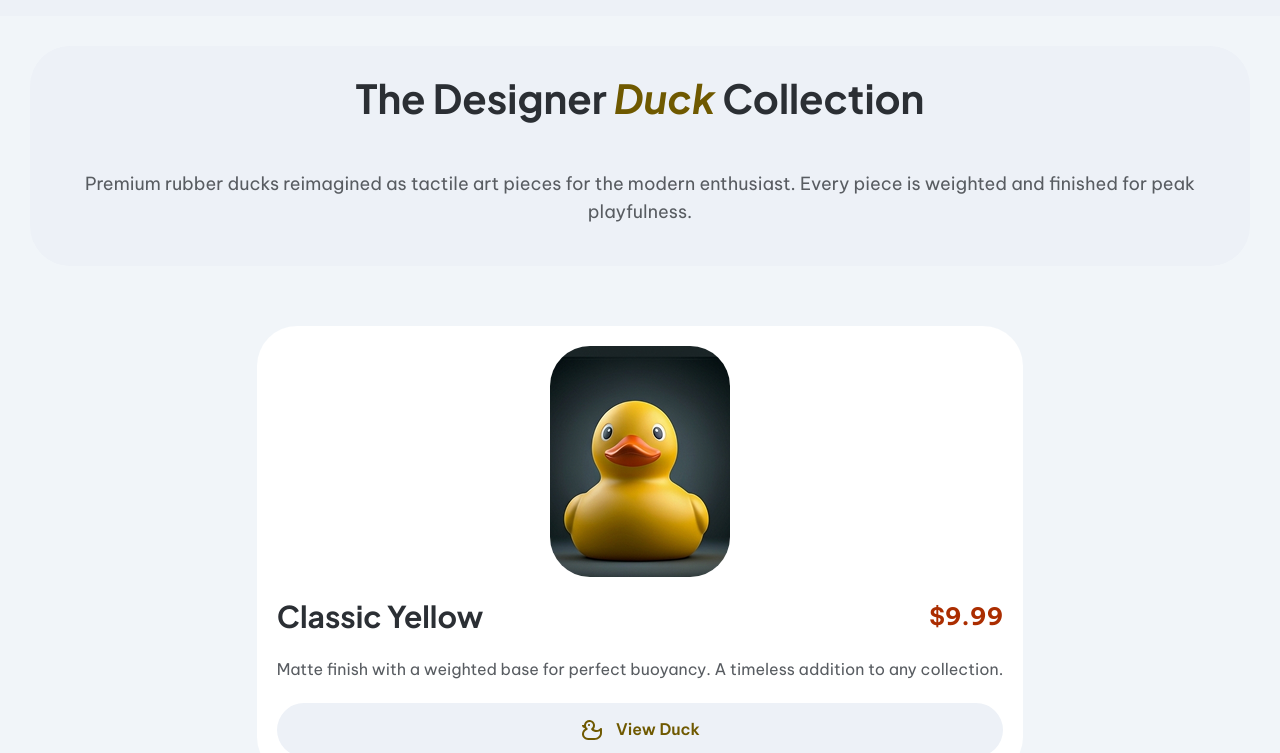
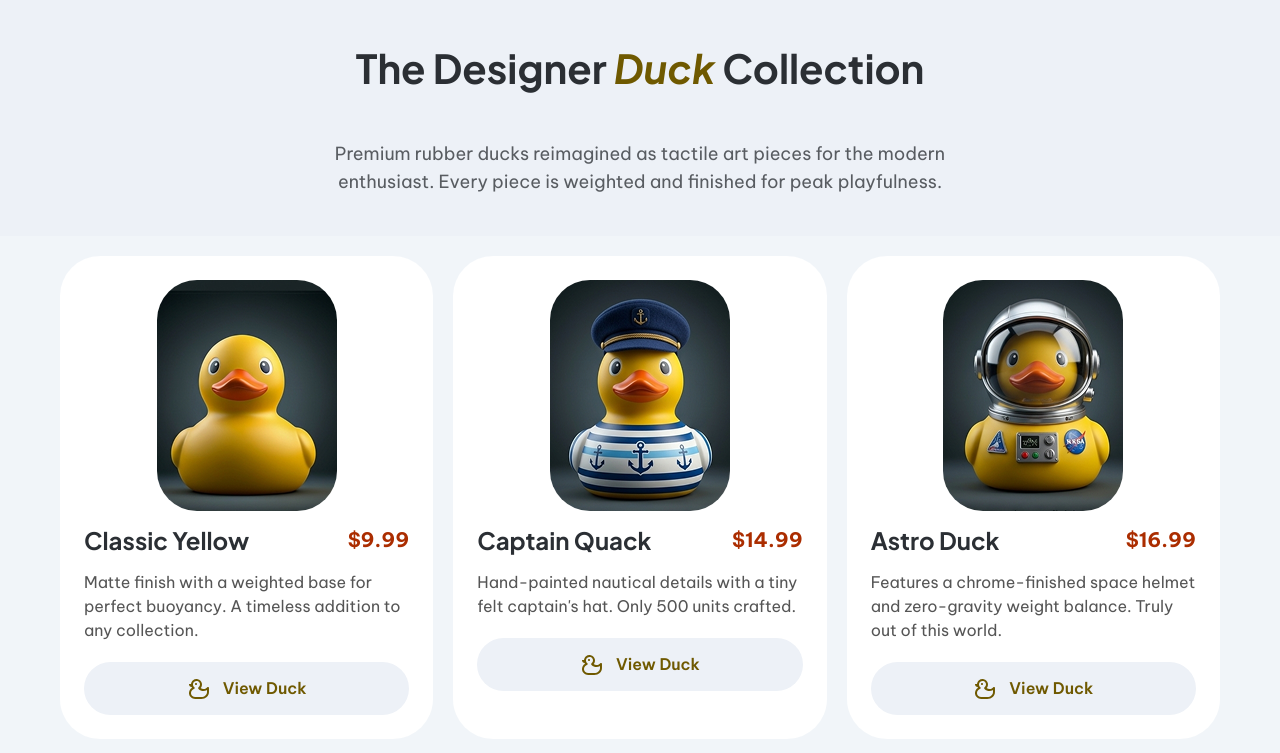
Before and after one commit to SiuzannaVach/DuckStoreF5, a website built with Vite: page src/pages/catalog.html in a window 1280 px wide. Shown: the part 56-809 px from the top of the page. Built offline with nearby package versions, Linux system fonts and the light colour scheme.

Commit message:
style: add responsive parameters to page

```diff
--- a/src/css/catalog.css
+++ b/src/css/catalog.css
@@ -1,23 +1,3 @@
-:root {
-  --color-bg: #f1f5f9;
-  --color-bg-header: #edf1f7;
-  --color-bg-footer: #f4f7fc;
-  --color-logo: #ca8a04;
-  --color-title: #2b2f34;
-  --color-accent: #6f5900;
-  --color-accent2: #fed000;
-  --color-navbar-links: #475569;
-  --color-text: #585c61;
-  --color-catalog-btn: #dee3ea;
-  --color-detail-btn: #edf1f7;
-  --color-price: #ab2d00;
-  --color-card1: #edf1f7;
-  --color-card2: rgb(64, 206, 243, 0.1);
-  --color-card3: #ffffff;
-  --color-card4: rgb(254, 208, 0, 0.1);
-  --color-in-stock: #22c55e;
-}
-
 .catalog-intro {
   background-color: var(--color-card1);
   border-radius: 40px;
@@ -55,23 +35,32 @@
   display: flex;
   flex-direction: column;
   align-items: center;
-  padding: 20px;
+  padding: 24px;
+
+  height: 100%;
 }
 
 .card__image {
   border-radius: 40px;
+  object-fit: cover;
 }
 
 .card__header {
   display: flex;
   justify-content: space-between;
-  align-items: center;
+  align-items: flex-start;
   margin-block: 15px;
+  width: 100%;
+  gap: 10px;
+}
+
+.card__title {
+  line-height: 1.2;
 }
 
 .card__price {
   color: var(--color-price);
-  font-size: 1.5rem;
+  font-size: 1.25rem;
   font-weight: bold;
 }
 
@@ -79,6 +68,11 @@
   text-align: left;
   margin-bottom: 20px;
   font-size: 1rem;
+
+  flex-grow: 1;
+
+  line-height: 1.5;
+  color: #555;
 }
 
 .card__button {
@@ -119,3 +113,36 @@
   height: 1.2rem;
   width: auto;
 }
+
+@media (min-width: 768px) {
+  .catalog-intro {
+    border-radius: 0;
+    margin: 0;
+
+    display: flex;
+    flex-direction: column;
+    align-items: center;
+  }
+
+  .card__title {
+    font-size: 1.5rem;
+  }
+
+  .catalog-intro__description {
+    max-width: 700px;
+  }
+
+  .catalog__grid {
+    display: grid;
+    grid-template-columns: repeat(auto-fill, minmax(300px, 1fr));
+    gap: 20px;
+    max-width: 1200px;
+    margin: 20px auto;
+    padding-inline: 20px;
+  }
+
+  .card {
+    margin: 0;
+    width: 100%;
+  }
+}
--- a/src/pages/catalog.html
+++ b/src/pages/catalog.html
@@ -115,14 +115,14 @@
 
           <article class="card">
             <img
-              src="/src/assets/images/captain-quack.png"
-              alt="Captain Quack image"
+              src="/src/assets/images/astro-duck.png"
+              alt="Astro Duck image"
               class="card__image"
             />
 
             <div class="card__content">
               <div class="card__header">
-                <h3 class="card__title">Captain Quack</h3>
+                <h3 class="card__title">Astro Duck</h3>
                 <p class="card__price">$16.99</p>
               </div>
 
```
